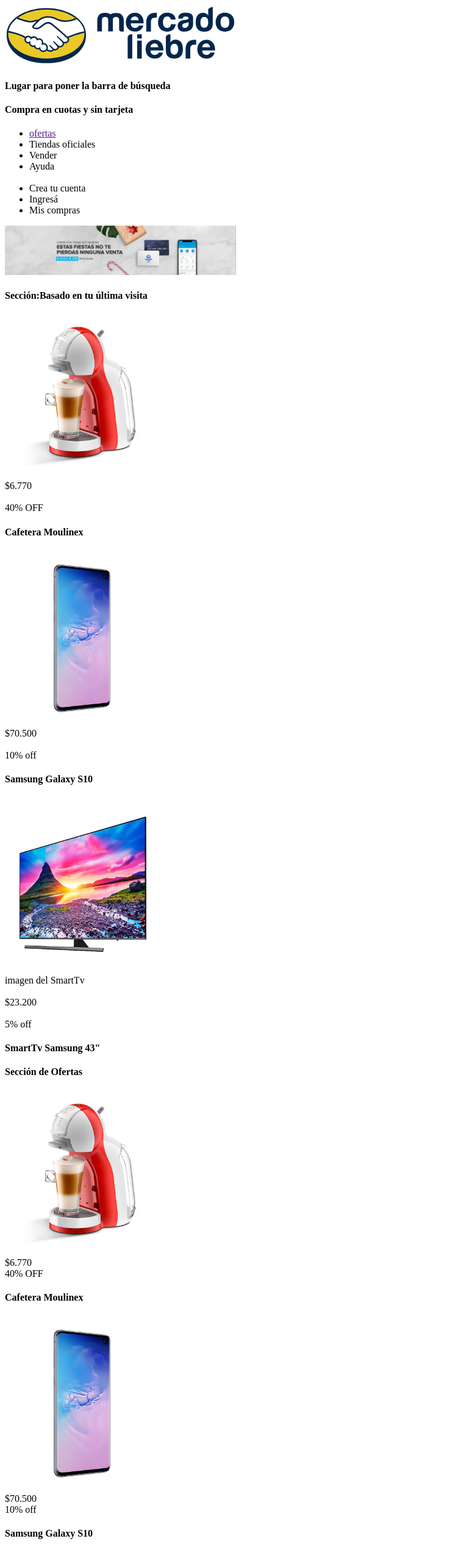
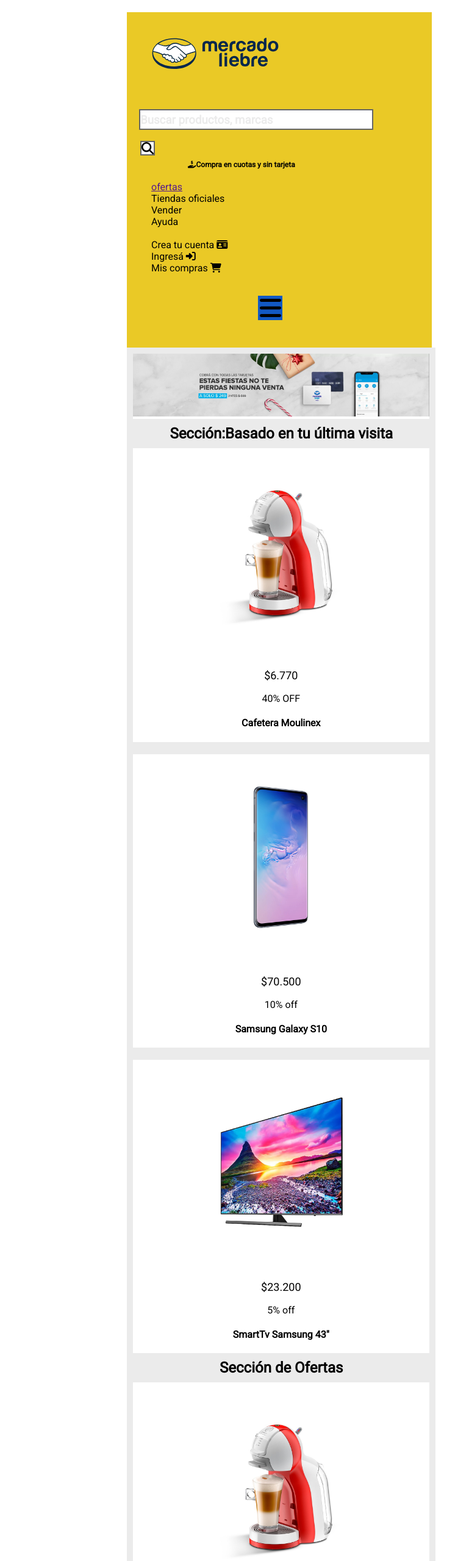
Before and after one commit to JorgeSegura22/mercado-liebre, a website: page views/home.html in a window 1280 px wide. Shown: the top 2560 px of the page at 61% size, without its empty margins (0-769 px from the left). Drawn offline with Linux system fonts and the light colour scheme; files whose address does not match are found by name.

Commit message:
Se agregaron estilos a traves de Css

```diff
--- /dev/null
+++ b/public/css/general.css
@@ -0,0 +1,79 @@
+
+
+:root{
+
+  --color-Amarillo: #EAC926;
+--color-Azul: #03264C;
+--color-Celeste: #1259c3;
+--Gris-oscuro: #666;
+--Gris-claro: #ebebeb;
+--color-Verde: #39b54a;
+}
+
+*{
+
+  font-family: 'Roboto', sans-serif;
+
+
+}
+
+
+
+
+.header-body {
+    background-color:var(--color-Amarillo);
+    width: 500px;
+    height: 550px;
+    margin-top: 20px;
+    margin-left: 200px;
+    padding: 0;
+
+    box-sizing: border-box
+  }
+  .section-buscador {
+    background-color: white;
+    margin: 20px;
+    width: 380px;
+    height: 30px;
+
+    border: 2px solid #666;;;
+  }
+
+
+
+  .icom-hamburguesa {
+    margin-top: 20px;
+    margin-bottom: 20px;
+    background-position: center;
+    padding: 0;
+
+    width: 40px;
+    height: 40px;
+    margin-left: 215px;
+    background-repeat: no-repeat;
+
+    display: inline-block;
+    background-color:var(--color-Celeste);
+
+    background-image: url("/img/icom/icom\ buscador\ blanca.svg");
+  }
+
+  .icom-buscador {
+    margin-top: 5px;
+    margin-bottom: 20px;
+    background-color: white;
+    width: 20px;
+    height: 20px;
+    padding: 0;
+    display: inline-block;
+    background-repeat: no-repeat;
+    background-position: center;
+    background-image: url("/img/icom/icom\ buscador.svg");
+    border: 2px solid #666;;
+  }
+
+  ul,
+  a {
+    list-style: none;
+
+  }
--- /dev/null
+++ b/public/css/index.css
@@ -0,0 +1,107 @@
+
+.h2-section {
+  font-size: 24px;
+
+
+  height: 60px;
+  text-align: center;
+  display: inline;
+;
+
+}
+.p-precio {
+
+  font-size: 18px;
+}
+.p-descuento-descripcion {
+
+  font-size: 16px;
+}
+.p-cuerpo {
+
+  font-size: 12px;
+}
+
+.section-body1 {
+  background-color: white;
+  width: 40%;
+  height: 80%;
+  border: 10px solid #ebebeb;
+  padding: 0;
+ margin-left: 200px;
+ box-sizing: border-box
+}
+.section-logo {
+  padding: 40px;
+}
+.section-banner {
+    border: 10px solid #ebebeb;;;
+    width: 40%;
+    height: 100%;
+  background-size: cover;
+ margin-left: 200px;
+ box-sizing: border-box
+}
+
+.section-footer {
+
+    border: 10px solid #ebebeb;
+text-align: center;
+  margin-left: 200px;
+padding: 0;
+  background-color: white;
+height: 700x;
+width: 40%;
+  box-sizing: border-box
+}
+article {
+  padding-left: 200px;
+
+}
+
+p,h4{
+  text-align: center;
+}
+
+
+.texto-footer{
+
+    text-align: center;
+}
+.texto-header{
+    margin-left: 100px;
+    margin-top: 50px;
+    font-size: 12px;
+
+}
+
+.texto-buscador{
+    color:#ebebeb;
+
+    margin-top: 5px;
+}
+footer article i{
+  font-size: 2em;
+  color: var(--color-Azul);
+
+  display: inline-block;
+  margin-right: 200px;
+  margin-top: 20px;
+}
+ article img{
+  padding: 10% 10% 10% 25%;
+  width: 50%;
+  height: 50%;
+
+}
+.article h2{
+  background-color: #ebebeb;
+  text-align: center;
+  display: inline-block;
+  width: 47.6%;
+  margin: 0;
+  padding: 0;
+  box-sizing: border-box;
+
+
+}
--- /dev/null
+++ b/public/css/style.css
@@ -0,0 +1,2 @@
+@import url("/css/index.css");
+@import url("/css/general.css");
--- a/views/home.html
+++ b/views/home.html
@@ -4,144 +4,182 @@
     <meta charset="UTF-8" />
     <meta name="viewport" content="width=device-width, initial-scale=1.0" />
     <title>Mercado liebre</title>
+    <link rel="stylesheet" href="/css/style.css">
+    <link rel="shortcut icon" href="/img/icom/favicon-16x16.png"/>
+    <script src="https://kit.fontawesome.com/5db5054929.js" crossorigin="anonymous"></script>
+    <link rel="preconnect" href="https://fonts.googleapis.com">
+<link rel="preconnect" href="https://fonts.gstatic.com" crossorigin>
+<link href="https://fonts.googleapis.com/css2?family=Roboto&display=swap" rel="stylesheet">
   </head>
 
-  <body>
-    <header>
-      <img src="/img/logo-mercado-liebre.svg" alt="Logo" width="30%" />
-      <h4>Lugar para poner la barra de búsqueda</h4>
-      <h4>Compra en cuotas y sin tarjeta</h4>
-      <nav>
-      <ul>
+  <body >
+    <header class="header-body ">
+    <section class="section-logo">
+      <img src="/img/logo-mercado-liebre.svg" alt="Logo" width="50%" />
+    </section>
+      <section class="section-buscador">
+<h3 class="texto-buscador"> Buscar productos, marcas</h3>
+
+<article class="icom-buscador"></article>
+
+</section >
+
+      <h5 class="texto-header" > <i class="fa-solid fa-hand-holding-dollar"></i>Compra en cuotas y sin tarjeta </h5>
+
+      <nav >
+      <ul >
         <li><a href="">ofertas</a></li>
         <li><a href=""></a>Tiendas oficiales</li>
         <li><a href=""></a>Vender</li>
         <li><a href=""></a>Ayuda</li>
         <br />
-        <li><a href=""></a>Crea tu cuenta</li>
-        <li><a href=""></a>Ingresá</li>
-        <li><a href=""></a>Mis compras</li>
+        <li><a href=""></a>Crea tu cuenta <i class="fa-solid fa-id-card"></i> </i></li>
+        <li><a href=""></a>Ingresá <i class="fa-solid fa-right-to-bracket"></i></li>
+        <li><a href=""></a>Mis compras <i class="fas fa-shopping-cart"></i></li>
       </ul>
     </nav>
+    <article class="icom-hamburguesa"></article>
     </header>
-    <section>
-      <img src="/img/img-home-banner.jpg" alt="Logo" width="30%" />
+    <section class="section-banner">
+      <img src="/img/img-home-banner.jpg" alt="Logo" width="100%" height="100%" />
     </section>
     <main>
-      <section>
-        <h4>Sección:Basado en tu última visita</h4>
-        <article>
+      <section >
+        <article class="article h2"><h2 >Sección:Basado en tu última visita</h2></article>
+        <article class="section-body1">
           <img
             src="img/img-cafetera-moulinex.jpg"
             alt="Imagen de cafetera"
-            width="20%"
+            width="70%"
           />
-          <p>
-            $6.770<br /><br />
-            40% OFF
+          <p class="p-precio">
+            $6.770
+
           </p>
-          <h4>Cafetera Moulinex</h4>
+          <p class="p-descuento-descripcion">40% OFF</p>
+          <h4 class="p-descuento-descripcion">Cafetera Moulinex</h4>
         </article>
-        <br />
-        <article>
+
+        <article class="section-body1">
           <img
             src="img/img-samsung-galaxy-s10.jpg"
             alt="imagen Samsung Galaxy"
-            width="20%"
+            width="70%"
           />
-          <p>
-            $70.500<br /><br />
-            10% off
+          <p class="p-precio">
+            $70.500
+
           </p>
-          <h4>Samsung Galaxy S10</h4>
+          <p class="p-descuento-descripcion">10% off</p>
+          <h4 class="p-descuento-descripcion">Samsung Galaxy S10</h4>
         </article>
-        <br />
-        <article>
+
+        <article class="section-body1">
           <img
             src="img/img-tv-samsung-smart.jpg"
             alt="Tv Samsung Smart"
-            width="20%"
+            width="70%"
           />
-          <p>
-            imagen del SmartTv<br /><br />
-            $23.200<br /><br />
-            5% off
+          <p class="p-precio">
+
+            $23.200
+
           </p>
-          <h4>SmartTv Samsung 43"</h4>
+
+        <p class="p-descuento-descripcion">
+          5% off
+        </p>
+          <h4 class="p-descuento-descripcion">SmartTv Samsung 43"</h4>
         </article>
       </section>
-      <section>
-        <h4>Sección de Ofertas</h4>
-        <article>
+      <section >
+        <article class="article h2"><h2 >Sección de Ofertas</h2></article>
+        <article class="section-body1">
           <img
             src="img/img-cafetera-moulinex.jpg"
             alt="Imagen de cafetera"
-            width="20%"
+            width="70%"
           />
-          <p>
-            $6.770<br />
+          <p class="p-precio">
+            $6.770
+
+          </p>
+          <p class="p-descuento-descripcion">
             40% OFF
           </p>
-          <h4>Cafetera Moulinex</h4>
+          <h4 class="p-descuento-descripcion">Cafetera Moulinex</h4>
         </article>
-        <br />
-        <article>
+
+        <article class="section-body1">
           <img
             src="img/img-samsung-galaxy-s10.jpg"
             alt="imagen Samsung Galaxy"
-            width="20%"
+            width="70%"
           />
-          <p>
-            $70.500<br />
+          <p class="p-precio">
+            $70.500
+
+          </p>
+          <p class="p-descuento-descripcion">
             10% off
           </p>
-          <h4>Samsung Galaxy S10</h4>
+          <h4 class="p-descuento-descripcion">Samsung Galaxy S10</h4>
         </article>
-        <br />
-        <article>
+
+        <article class="section-body1">
           <img
             src="img/img-tv-samsung-smart.jpg"
             alt="Tv Samsung Smart"
-            width="20%"
+            width="70%"
           />
-          <p>
-            imagen del SmartTv<br />
-            $23.200<br />
-            5% off
+          <p class="p-precio">
+
+            $23.200
+
           </p>
-          <h4>SmartTv Samsung 43"</h4>
+          <p class="p-descuento-descripcion"> 5% off</p>
+          <h4 class="p-descuento-descripcion">SmartTv Samsung 43"</h4>
         </article>
       </section>
     </main>
-    <br />
-    <footer>
-      <section>
-        <h5>Pagá con tarjeta o en efectivo</h5>
-        <p>
-          Con Mercado Liebre Cash, tenés cuotas sin<br />
-          interés con tarjeta o efectivo en<br />
-          puntos de<br />
+
+    <footer class="section-footer texto-footer">
+      <section >
+        <article class="icom-footer">
+          <i class="fa-solid fa-id-card"></i>
+        </article>
+        <h3 >Pagá con tarjeta o en efectivo</h3>
+        <p >
+          Con Mercado Liebre Cash, tenés cuotas sin<br>
+          interés con tarjeta o efectivo en
+          puntos de<br>
           pago. ¡Y siempre es seguro!
         </p>
       </section>
-      <section>
-        <h5>Envío gratis desde $ 2.500</h5>
-        <p>
-          Solo por estar registrad@ en Mercado Liebre<br />
-          tenés envíos gratis en miles de productos. Es<br />
+      <section >
+        <article class="icom-footer">
+          <i class="fa-solid fa-gift"></i>
+        </article>
+        <h3 >Envío gratis desde $ 2.500</h3>
+        <p >
+          Solo por estar registrad@ en Mercado Liebre<br>
+          tenés envíos gratis en miles de productos. Es<br>
           un beneficio de Mercado Puntos.
         </p>
       </section>
-      <section>
-        <h5>Seguridad, de principio a fin</h5>
-        <p>
-          ¿No te gusta? ¡Devolvelo! En Mercado Liebre,<br />
-          no hay nada que no puedas hacer, porque estás<br />
+      <section >
+       <article class="icom-footer">
+        <i class="fa-solid fa-user-shield"></i>
+       </article>
+        <h3 >Seguridad, de principio a fin</h3>
+        <p >
+          ¿No te gusta? ¡Devolvelo! En Mercado Liebre,<br>
+          no hay nada que no puedas hacer, porque estás<br>
           siempre protegid@.
         </p>
       </section>
       <section>
-        <h5>Copyright © 1999-2020 MercadoLiebre S.R.L.</h5>
+        <h3 >Copyright © 1999-2020 MercadoLiebre S.R.L.</h3>
       </section>
     </footer>
   </body>
```
Also changed, not shown: public/img/icom/icom buscador blanca.svg (added), public/img/icom/icom buscador.svg (added), public/img/icom/icono hamburguesa.svg (added), public/img/icom/lista blaca.svg (added).
